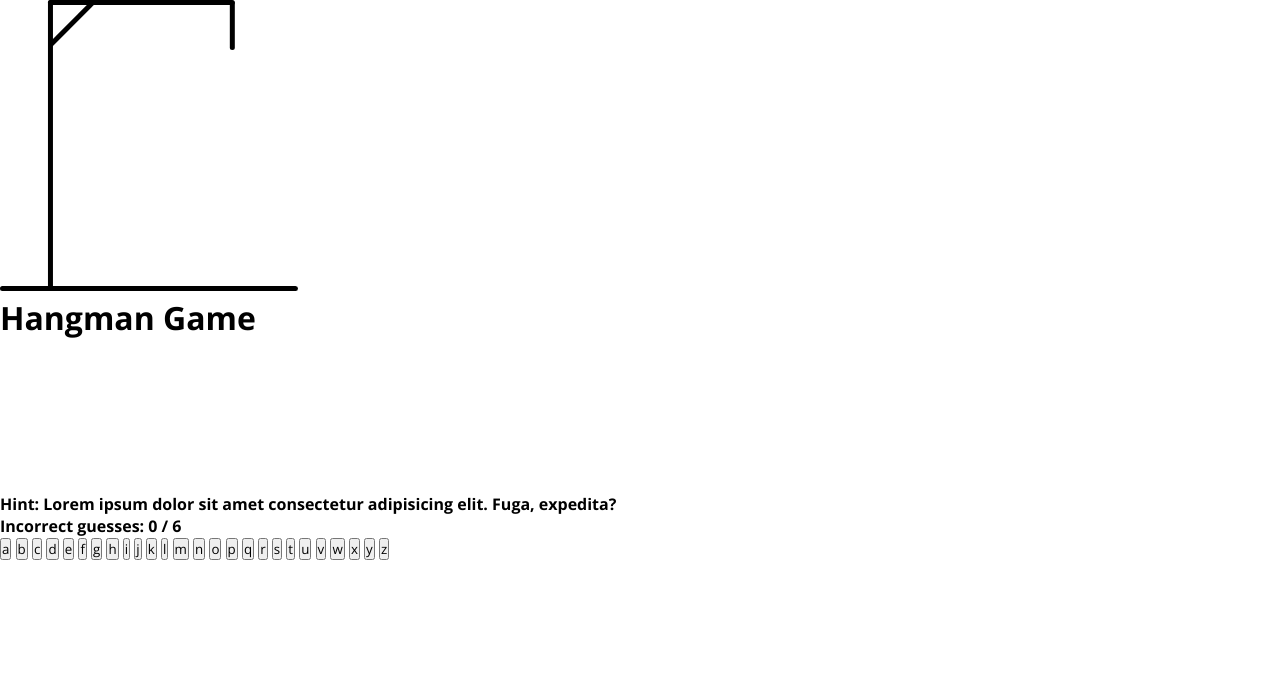
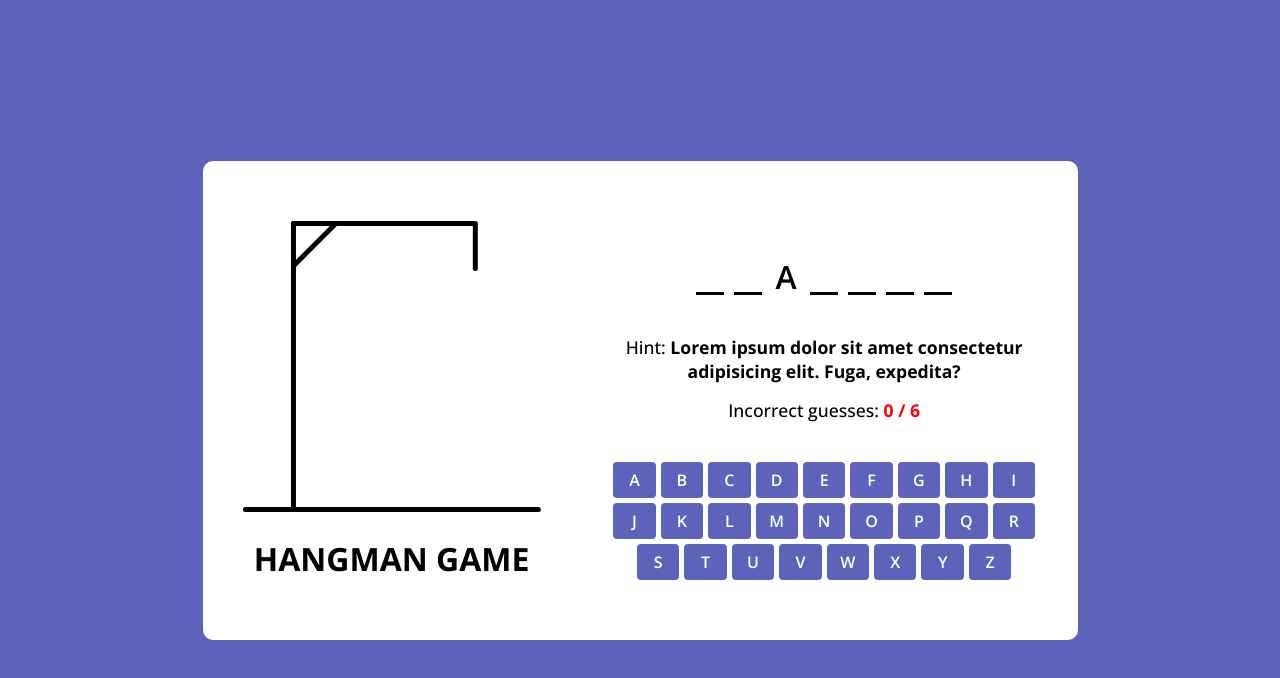
Before and after one commit to sabbirsami/hangman-JavaScript-game, a plain HTML site: page index.html in a window 1280 px wide. Drawn offline with nearby package versions, Linux system fonts and the light colour scheme.

Commit message:
modal and gangman design done

```diff
--- a/index.html
+++ b/index.html
@@ -15,6 +15,14 @@
         />
     </head>
     <body>
+        <div class="game-modal">
+            <div class="content">
+                <img src="./images/lost.gif" alt="" />
+                <h4>Game Over!</h4>
+                <p>The correct answer was: <b>rainbow</b></p>
+                <button class="play-again">Play Again</button>
+            </div>
+        </div>
         <div class="container">
             <div class="hangman-box">
                 <img src="./images/hangman-0.svg" alt="" />
@@ -24,7 +32,7 @@
                 <ul class="word-display">
                     <li class="letter"></li>
                     <li class="letter"></li>
-                    <li class="letter"></li>
+                    <li class="letter guessed">a</li>
                     <li class="letter"></li>
                     <li class="letter"></li>
                     <li class="letter"></li>
--- a/style.css
+++ b/style.css
@@ -4,3 +4,116 @@
     box-sizing: border-box;
     font-family: "Open Sans", sans-serif;
 }
+body {
+    display: flex;
+    align-items: center;
+    justify-content: center;
+    min-height: 100vh;
+    background-color: #5e63ba;
+}
+
+.container {
+    width: 875px;
+    background: white;
+    display: flex;
+    gap: 70px;
+    align-items: flex-end;
+    border-radius: 10px;
+    padding: 60px 40px;
+}
+.hangman-box h1 {
+    margin-top: 20px;
+    text-align: center;
+    text-transform: uppercase;
+}
+.word-display {
+    display: flex;
+    align-items: center;
+    justify-content: center;
+    gap: 10px;
+    list-style: none;
+}
+.word-display .letter {
+    width: 28px;
+    margin-bottom: 40px;
+    border-bottom: 3px solid #000;
+    font-size: 2rem;
+    font-weight: 600;
+    text-transform: uppercase;
+    text-align: center;
+}
+.word-display .letter.guessed {
+    border-color: transparent;
+    margin: -40px 0 30px;
+}
+.game-box h4 {
+    text-align: center;
+    font-size: 1.1rem;
+    font-weight: 500;
+    margin-bottom: 15px;
+}
+.game-box .guesses-text b {
+    color: #ff0000;
+}
+.game-box .keyboard {
+    display: flex;
+    gap: 5px;
+    margin-top: 40px;
+    flex-wrap: wrap;
+    justify-content: center;
+}
+:where(.game-modal, .keyboard) button {
+    color: white;
+    font-size: 1rem;
+    font-weight: 600;
+    cursor: pointer;
+    outline: none;
+    border: 0;
+    background-color: #5e63ba;
+    border-radius: 4px;
+    text-transform: uppercase;
+}
+.keyboard button {
+    width: calc(100% / 9 - 5px);
+    padding: 7px;
+}
+:where(.game-modal, .keyboard) button:hover {
+    background-color: #8286c9;
+}
+.game-modal {
+    position: fixed;
+    display: none;
+    align-items: center;
+    justify-content: center;
+    left: 0;
+    top: 0;
+    width: 100%;
+    height: 100%;
+    background-color: rgba(0, 0, 0, 0.6);
+}
+.game-modal .content {
+    background-color: white;
+    max-width: 420px;
+    width: 100%;
+    text-align: center;
+    padding: 30px;
+    border-radius: 10px;
+}
+.game-modal img {
+    max-width: 130px;
+    margin-bottom: 20px;
+}
+.game-modal h4 {
+    font-size: 1.53rem;
+}
+.game-modal p {
+    font-size: 1.55rem;
+    margin: 15px 0 30px;
+}
+.game-modal p b {
+    color: #5e63ba;
+    font-weight: 600;
+}
+.game-modal button {
+    padding: 12px 23px;
+}
```
